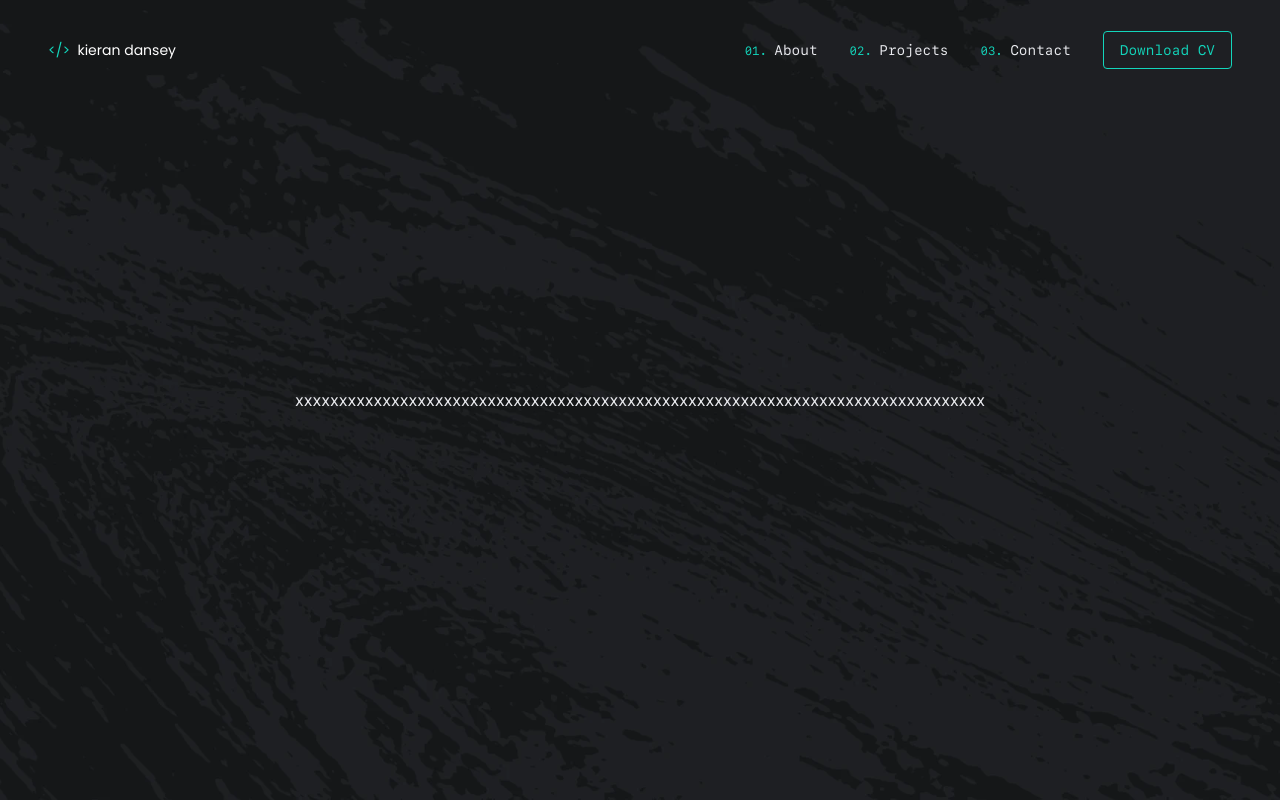
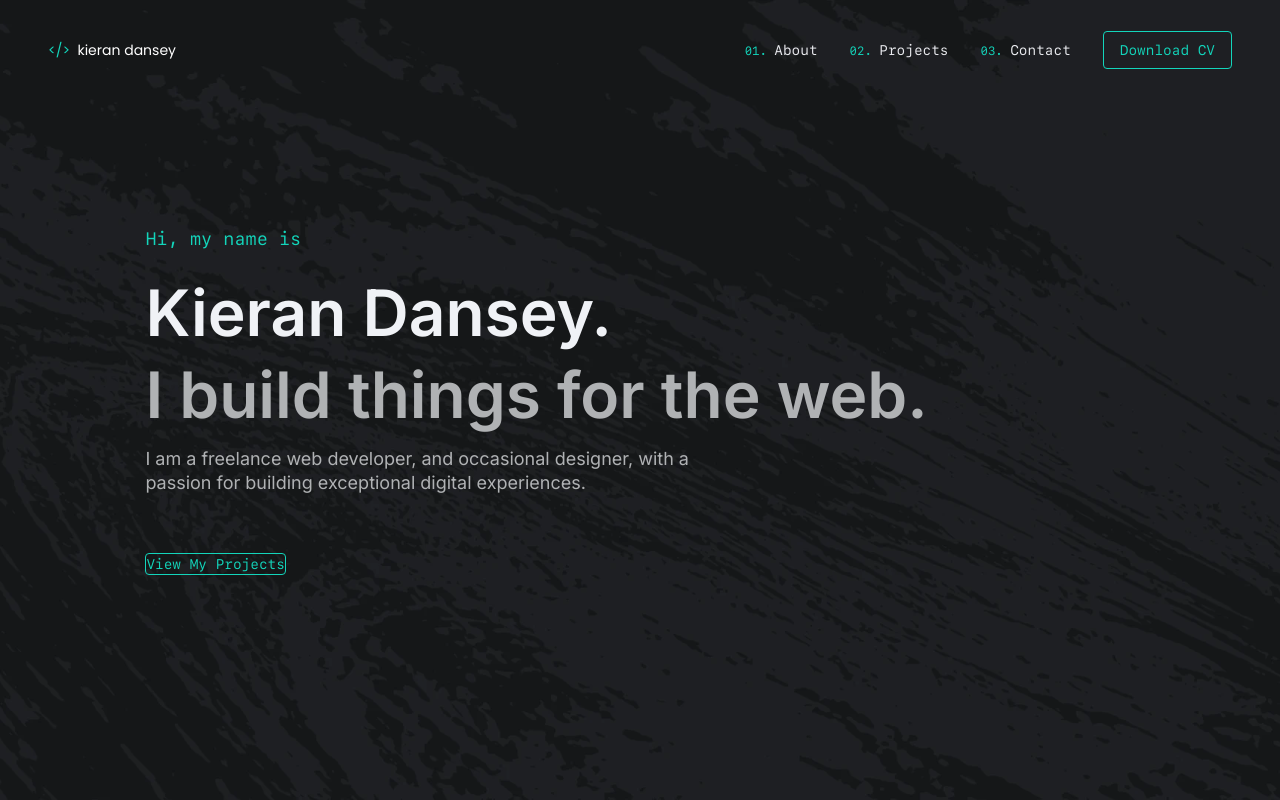
Before and after one commit to kdan80/v5, a Next.js app: page / in a window 1280 px wide. Shown: the top 800 px of the page. Built offline with nearby package versions, Linux system fonts and the light colour scheme.

Commit message:
added Section.tsx and Landing.tsx

```diff
--- a/src/app/page.tsx
+++ b/src/app/page.tsx
@@ -1,13 +1,12 @@
 import React from 'react'
 import { Header } from '@/components'
+import Landing from '@/components/sections/Landing'
 
 const Home = () => {
     return (
         <main className='text-light-200 min-h-screen max-w-screen overflow-x-hidden'>
             <Header />
-            <div className='h-screen w-full flex items-center justify-center'>
-                xxxxxxxxxxxxxxxxxxxxxxxxxxxxxxxxxxxxxxxxxxxxxxxxxxxxxxxxxxxxxxxxxxxxxxxxxxxxxxx
-            </div>
+            <Landing />
             <div className='h-screen w-full flex items-center justify-center'>Hello 2</div>
             <div className='h-screen w-full flex items-center justify-center'>Hello 3</div>
         </main>
--- /dev/null
+++ b/src/components/sections/Landing.tsx
@@ -0,0 +1,34 @@
+import React from 'react'
+import Section from './Section'
+import Link from 'next/link'
+import BigButton from '../BigButton'
+
+const Landing = () => {
+    //const [pageLoadAnimationsComplete, setPageLoadAnimationsComplete] = React.useState(false)
+
+    return (
+        <Section id='landing'>
+            <div className='section-container flex flex-col justify-between gap-6'>
+                <h1 className='text-green font-mono text-landingH1 mb-2'>Hi, my name is</h1>
+                <h2 className='font-semibold leading-[.9] text-landingH2 text-light-100'>
+                    Kieran Dansey.
+                </h2>
+                <h3 className='font-semibold leading-[.9] text-landingH2 text-light-900'>
+                    I build things for the web.
+                </h3>
+                <p className='md:max-w-[60%] text-light-900 leading-[1.5rem] text-lg'>
+                    I am a freelance web developer, and occasional designer, with a passion for
+                    building exceptional digital experiences.
+                </p>
+
+                <div className='mt-8'>
+                    <BigButton>
+                        <a href='#projects'>View My Projects</a>
+                    </BigButton>
+                </div>
+            </div>
+        </Section>
+    )
+}
+
+export default Landing
--- /dev/null
+++ b/src/components/sections/Section.tsx
@@ -0,0 +1,19 @@
+import React from 'react'
+
+interface Props {
+    children: React.ReactNode
+    id?: string
+}
+
+const Section = ({ children, id }: Props) => {
+    return (
+        <section
+            id={id}
+            className='flex justify-center items-center min-h-screen px-[5vw] w-screen'
+        >
+            {children}
+        </section>
+    )
+}
+
+export default Section
```
